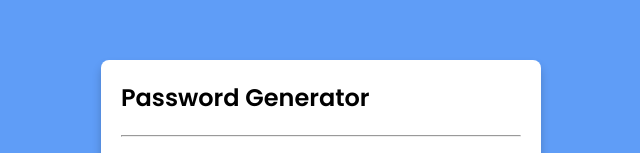
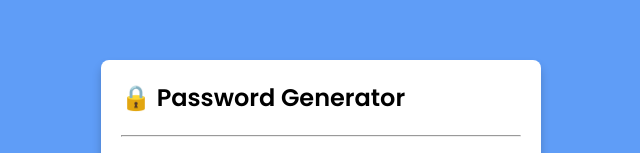
Before and after one commit to Harshit850/Random-Password-Generator-, a plain HTML site: page index.html in a window 1280 px wide. Shown: the part 124-277 px from the top of the page, without its empty margins (319-959 px from the left). Drawn offline with nearby package versions, Linux system fonts and the light colour scheme.

Commit message:
Update index.html

```diff
--- a/index.html
+++ b/index.html
@@ -15,7 +15,7 @@
   <body>
     <main>
       <div class="main_header">
-        <h2>Password Generator</h2>
+        <h2>🔒 Password Generator</h2>
         <hr />
       </div>
       <div class="main_content">
```
